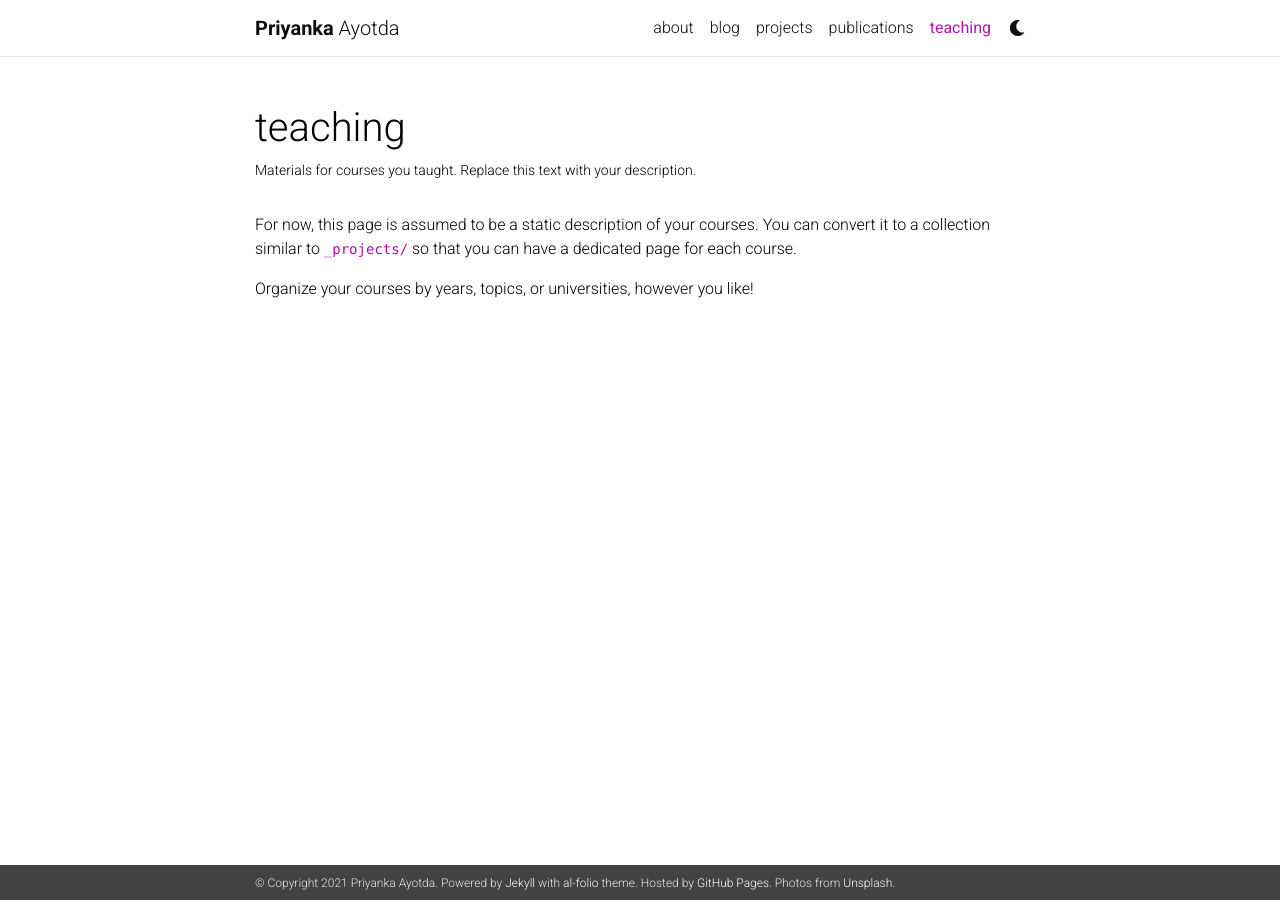
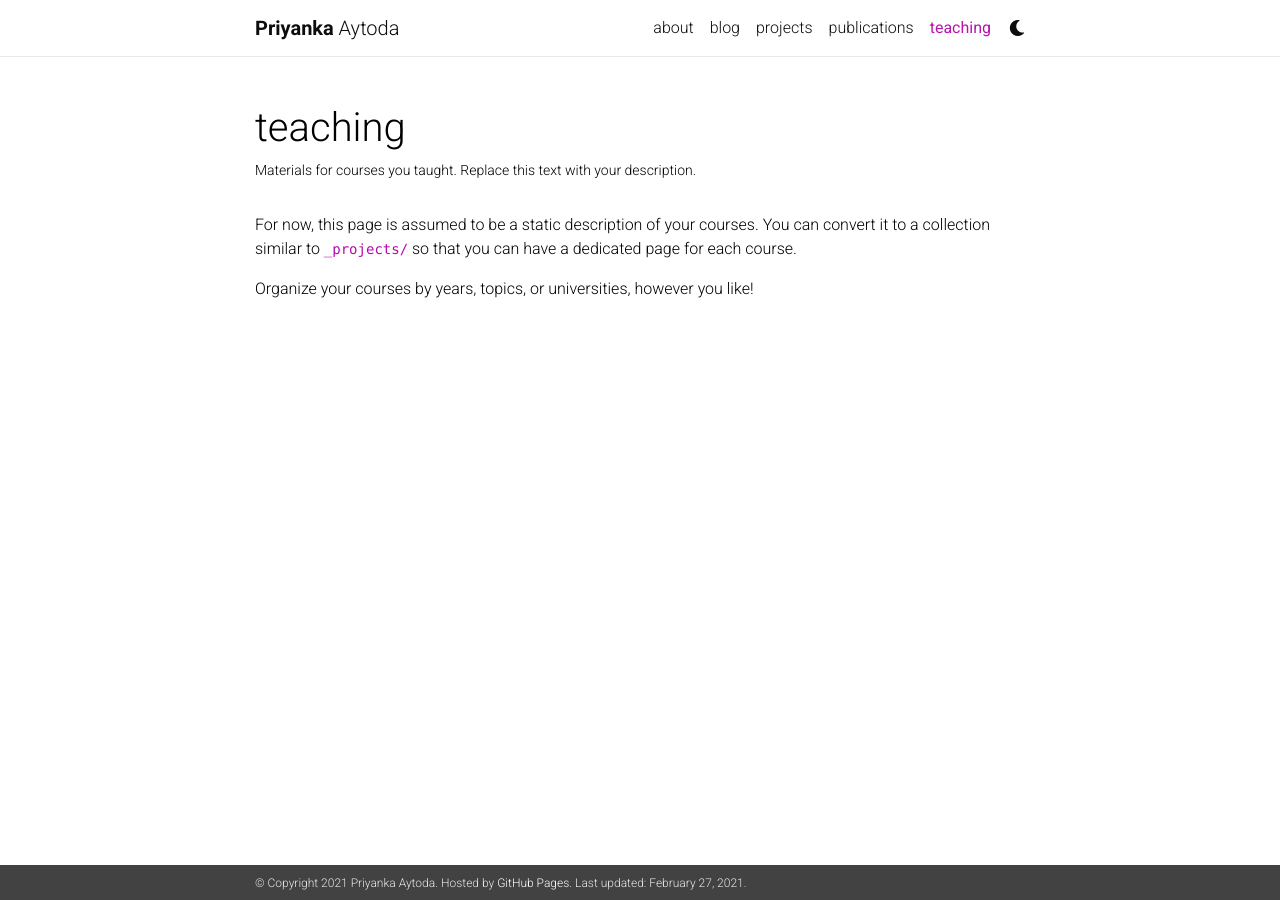
Before and after one commit to priyanka-aytoda/priyanka-aytoda.github.io, a Jekyll site: the page built from _pages/teaching.md, in a window 1280 px wide. Built offline with Jekyll 4.4.1, drawn with Linux system fonts in a browser that asks for light colours; nearby versions of some CDN libraries; a style sheet for code colours, icons or effects is not loaded.

Commit message:
changed name

```diff
--- a/_config.yml
+++ b/_config.yml
@@ -5,18 +5,16 @@
 title: Priyanka Aytoda # the website title (if blank, full name will be used instead)
 first_name: Priyanka
 middle_name:
-last_name: Ayotda
+last_name: Aytoda
 email: aytoda.1@osu.edu
 description: > # the ">" symbol means to ignore newlines until "footer_text:"
   Pharm Girl - THE OSU
 footer_text: >
-  Powered by <a href="http://jekyllrb.com/" target="_blank">Jekyll</a> with <a href="https://github.com/alshedivat/al-folio">al-folio</a> theme.
   Hosted by <a href="https://pages.github.com/" target="_blank">GitHub Pages</a>.
-  Photos from <a href="https://unsplash.com" target="_blank">Unsplash</a>.
 
 url:  # the base hostname & protocol for your site
 baseurl:  # the subpath of your site, e.g. /blog/
-last_updated: false # set to true if you want to display last updated in the footer
+last_updated: true # set to true if you want to display last updated in the footer
 impressum_path:  # set to path to include impressum link in the footer, use the same path as permalink in a page, helps to conform with EU GDPR
 
 # -----------------------------------------------------------------------------
```
